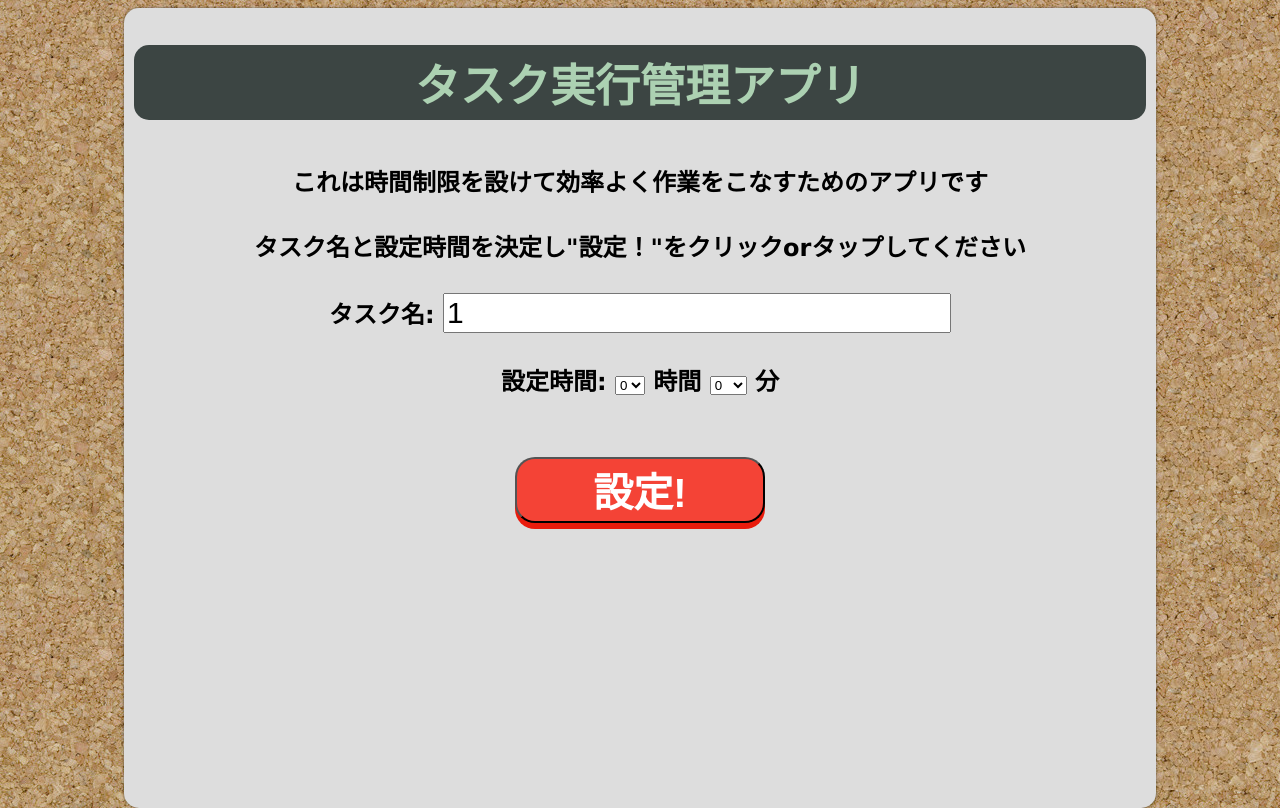
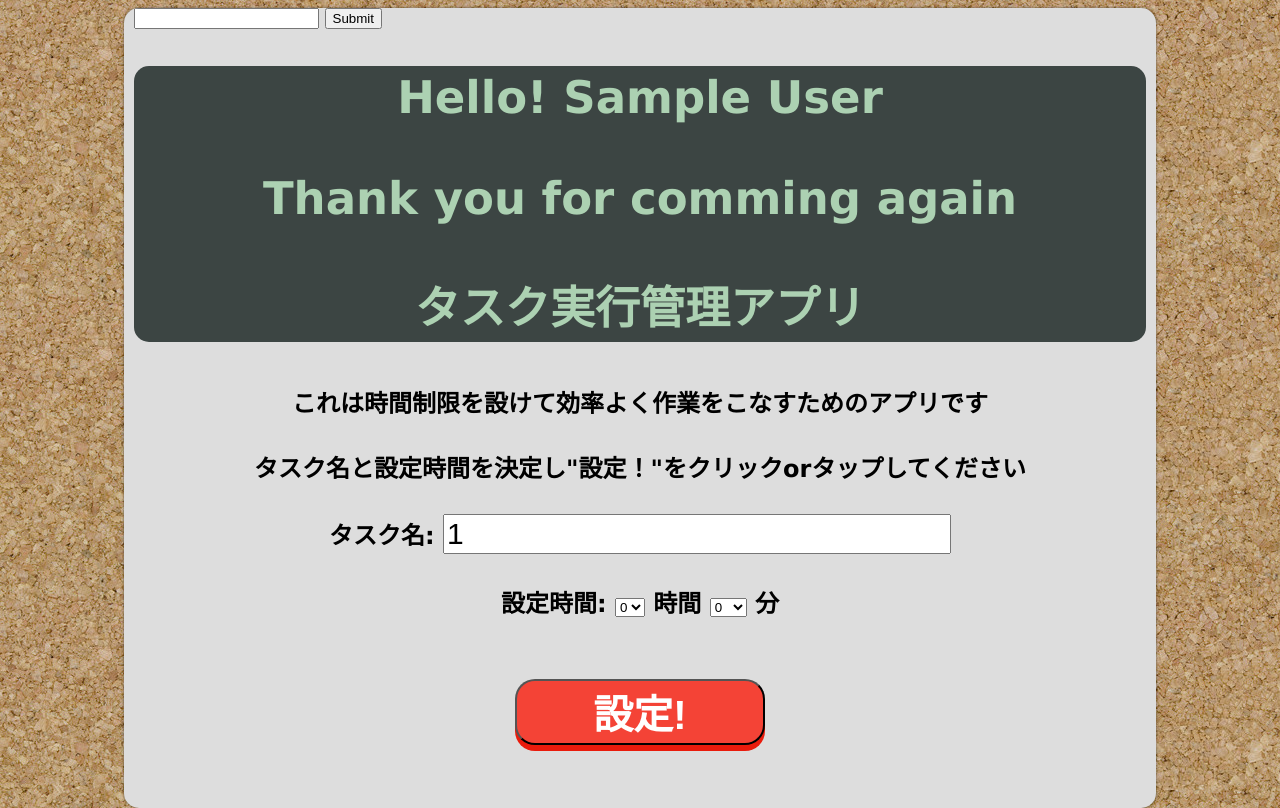
Before and after one commit to momotaro98/momotaro-task-management, a Flask app: page / in a window 1280 px wide. Run offline with Flask 2, Linux system fonts and the light colour scheme; the visitor is signed in with stand-in values (Sample User, id 1).

Commit message:
簡単なログイン機能実装

```diff
--- a/app.py
+++ b/app.py
@@ -28,6 +28,10 @@ mail = Mail(app)
 app.logger.addHandler(logging.StreamHandler(sys.stdout))
 app.logger.setLevel(logging.ERROR)
 
+class NameForm(Form):
+    name = StringField('What is your name?', validators=[validators.Required()])
+    submit = SubmitField('Submit')
+
 class TaskInputForm(Form):
     task_title = StringField('タスク名: ')
     hour = SelectField('時間', choices=[(i, i) for i in range(0, 6)])
@@ -48,8 +52,18 @@ class DoneForm(Form):
     serial_passed_time = HiddenField('')
 
 
-@app.route('/')
+@app.route('/', methods=['POST', 'GET'])
 def setting_page():
+    login_form = NameForm()
+    if login_form.validate_on_submit():
+        user = login_form.name.data
+        if user == "momotaro":
+            session['known'] = True
+            session['name'] = user
+        else:
+            session['known'] = False
+        return redirect(url_for('setting_page'))
+
     form = TaskInputForm()
     is_task_title = False
     is_set_time = False
@@ -59,10 +73,13 @@ def setting_page():
     else:
         set_task_title = ''
     return render_template('setting.html',
+                            login_form=login_form,
                             form=form,
                             is_task_title=is_task_title,
                             is_set_time=is_set_time,
                             set_task_title=set_task_title,
+                            name=session.get('name', 'guest'),
+                            known=session.get('known', False),
                             )
 
 @app.route('/todo', methods=['POST', 'GET'])
@@ -93,6 +110,8 @@ def index():
                                     is_task_title=is_task_title,
                                     is_set_time=is_set_time,
                                     set_task_title=set_task_title,
+                                    name=session.get('name', 'guest'),
+                                    known=session.get('known', False),
                                     )
 
         form = DoneForm()
--- a/templates/setting.html
+++ b/templates/setting.html
@@ -4,8 +4,19 @@
 
 {% block content %}
 <div id="container">
+    <form action="/" method="post" class="form-inline">
+        {{ login_form.hidden_tag() }}
+        {{ login_form.name }}
+        {{ login_form.submit() }}
+    </form>
     <div id="header">
         <div id="task_title">
+            <h2>Hello! {{ name }}</h2>
+            {% if known %}
+            <h2>Thank you for comming again</h2>
+            {% else %}
+            <h2>Sorry... I don't know you</h2>
+            {% endif %}
             <h2>タスク実行管理アプリ</h2>
         </div>
     </div>
```
